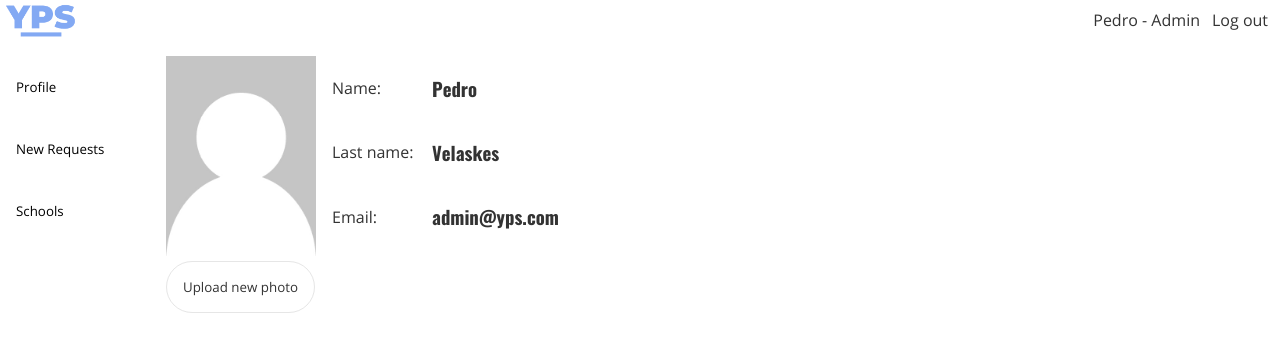
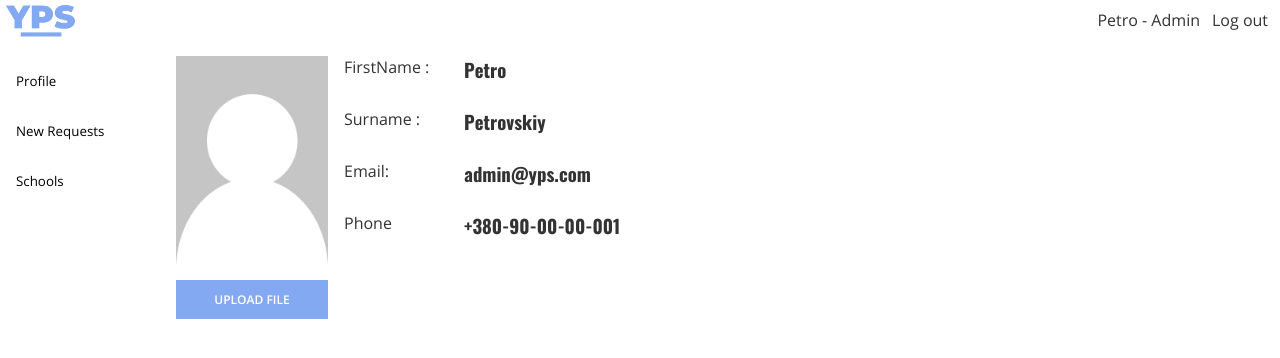
Before and after one commit to Social-projects-Rivne/YPS-Frontend, an Angular app: page /admin in a window 1280 px wide. Shown: the top 358 px of the page. Built offline with nearby package versions, Linux system fonts and the light colour scheme.

Commit message:
used grid tamplate

```diff
--- a/src/app/pages/admin/admin.component.html
+++ b/src/app/pages/admin/admin.component.html
@@ -15,44 +15,28 @@
 		</div>
 		<div class="content">
 			<div *ngIf="!isCollapsed" class="profile">
-				<ul class="photo_edit">
-					<li>
-						<img src="../../../assets/images/default-user-image.jpg" class="photo" />
-					</li>
-					<li>
-						<button (click)="uploadPhoto()" class="photo_upl">Upload new photo</button>
-					</li>
-				</ul>
+				<img src="../../../assets/images/default-user-image.jpg" class="photo" />
+				<button class="btn uploadPhoto primary" (click)="file.click()">Upload file</button>
+				<input type="file" accept="image/*" #file style="visibility: hidden;">
+				<!-- <input #file type="file" accept="image/*" (change)="upload(file.files)">
+				<button #upload (click)="file.click()">Upload file</button> -->
 				<div class="info">
-					<ul class="label_info">
-						<li class="l_name">
-							<p>Name:</p>
-						</li>
-						<li class="l_lname">
-							<p>Last name:</p>
-						</li>
-						<li class="l_lname">
-							<p>Email:</p>
-						</li>
-					</ul>
-					<ul class="name_edit">
-						<li>
-							<h3>{{name}}</h3>
-							<div></div>
-						</li>
-						<li>
-							<h3>{{surname}}</h3>
-							<div></div>
-						</li>
-						<li>
-							<h3>{{email}}</h3>
-							<div></div>
-						</li>
-					</ul>
+					<div class="label_info">
+						<p>FirstName :</p>
+						<p>Surname :</p>
+						<p>Email:</p>
+						<p>Phone</p>
+					</div>
+					<div class="name_edit">
+						<h3>{{name}}</h3>
+						<h3>{{surname}}</h3>
+						<h3>{{email}}</h3>
+						<h3>{{phone}}</h3>
+					</div>
 				</div>
-				<!-- <div class="notifications">
-					<h1>Hello</h1>
-				</div> -->
+				<div class="notifications">
+
+				</div>
 			</div>
 			<div *ngIf="!isCollapsed1">
 				<h3>Paris</h3>
--- a/src/app/pages/admin/admin.component.scss
+++ b/src/app/pages/admin/admin.component.scss
@@ -1,7 +1,8 @@
+@import 'src/vars.scss';
 .admin_page{
   display: grid;
   grid-auto-rows: auto;
-  grid-auto-columns: 150px auto;
+  grid-auto-columns: 10rem auto;
   row-gap: 1rem;
 }
 .navbar {
@@ -38,7 +39,7 @@
   grid-column-end: 3;
   display: grid;
   grid-auto-rows: auto;
-  grid-auto-columns: 150px auto;
+  grid-auto-columns: 10rem auto;
   grid-gap: 1rem;
 }
 // .notifications{
@@ -59,18 +60,16 @@
     display: block;
     background-color: inherit;
     color: black;
-    padding: 22px 16px;
     width: 100%;
     border: none;
     outline: none;
     text-align: left;
-    cursor: pointer;
     transition: 0.3s;
+    &:hover {
+      background-color: #ddd;
+    }
   }
   /* Change background color of buttons on hover */
-  .tab button:hover {
-    background-color: #ddd;
-  }
 .content{
   grid-column-start: 2;
   grid-column-end: 3;
@@ -85,32 +84,32 @@
     grid-row-start: 1;
     grid-row-end: auto;
     display: grid;
-    grid-auto-columns: 150px auto;
+    grid-auto-columns: 9.5rem auto;
+    grid-gap: 1rem;
   }
-  .photo_edit{
-    grid-column-start: 1;
-    grid-row-start: 1;
-    grid-row-end: auto;
+ .photo{
+    height: 13rem;
+    width: 9.5rem;
   }
-  .photo_edit li .photo{
-    height: 200px;
-    width: 150px;
+  .uploadPhoto{
+    justify-self: center;
+    transition: $transition;
+    padding: 0.5rem;
+    width: 100%;
+    &:hover {
+      border-color: $accent;
+      background-color: #ffffff;
+      color: $accent;
+    }
   }
-  .photo_edit li .photo_upl{
-    border-radius: 50px;
-    cursor: pointer;
-  }
-  .photo_upl:hover {
-    background-color: #ddd;
-  }
+
   .info{
     grid-column-start: 2;
     grid-column-end: 3;
     grid-row-start: 1;
     grid-row-end: 2;
     display: grid;
-    padding-left: 1rem;
-    grid-auto-columns: 100px auto;
+    grid-auto-columns: 7.5rem auto;
   }
 
   .label_info{
@@ -120,12 +119,6 @@
     list-style-type: none;
     display: grid;
     grid-template-rows: repeat(4, 1fr);
-  }
-  .label_info li{
-    // grid-column-start: 1;
-    // grid-row-start: 1;
-    justify-self: self-start;
-    align-self: center;
   }
 
   .name_edit{
@@ -137,8 +130,3 @@
     display: grid;
     grid-template-rows: repeat(4, 1fr);
   }
-.name_edit li{
-  display: block;
-  justify-self: self-start;
-  align-self: center;
-}
--- a/src/app/pages/admin/admin.component.ts
+++ b/src/app/pages/admin/admin.component.ts
@@ -11,8 +11,9 @@ export class AdminComponent implements OnInit {
   isCollapsed1: boolean=true;
   isCollapsed2: boolean=true;
 
-  name: string="Pedro";
-  surname: string="Velaskes";
+  name: string="Petro";
+  surname: string="Petrovskiy";
+  phone: string="+380-90-00-00-001"
   email: string="admin@yps.com"
 
 
@@ -37,7 +38,12 @@ export class AdminComponent implements OnInit {
     this.isCollapsed=true;
     this.isCollapsed1=true;
   }
+  selectFile() {
+    let element: HTMLElement = document.querySelector('input[type="file"]') as HTMLElement;
+    element.click();
+  }
   uploadPhoto(){
 
+    console.log(document.getElementsByClassName("photo"));
   }
 }
```
